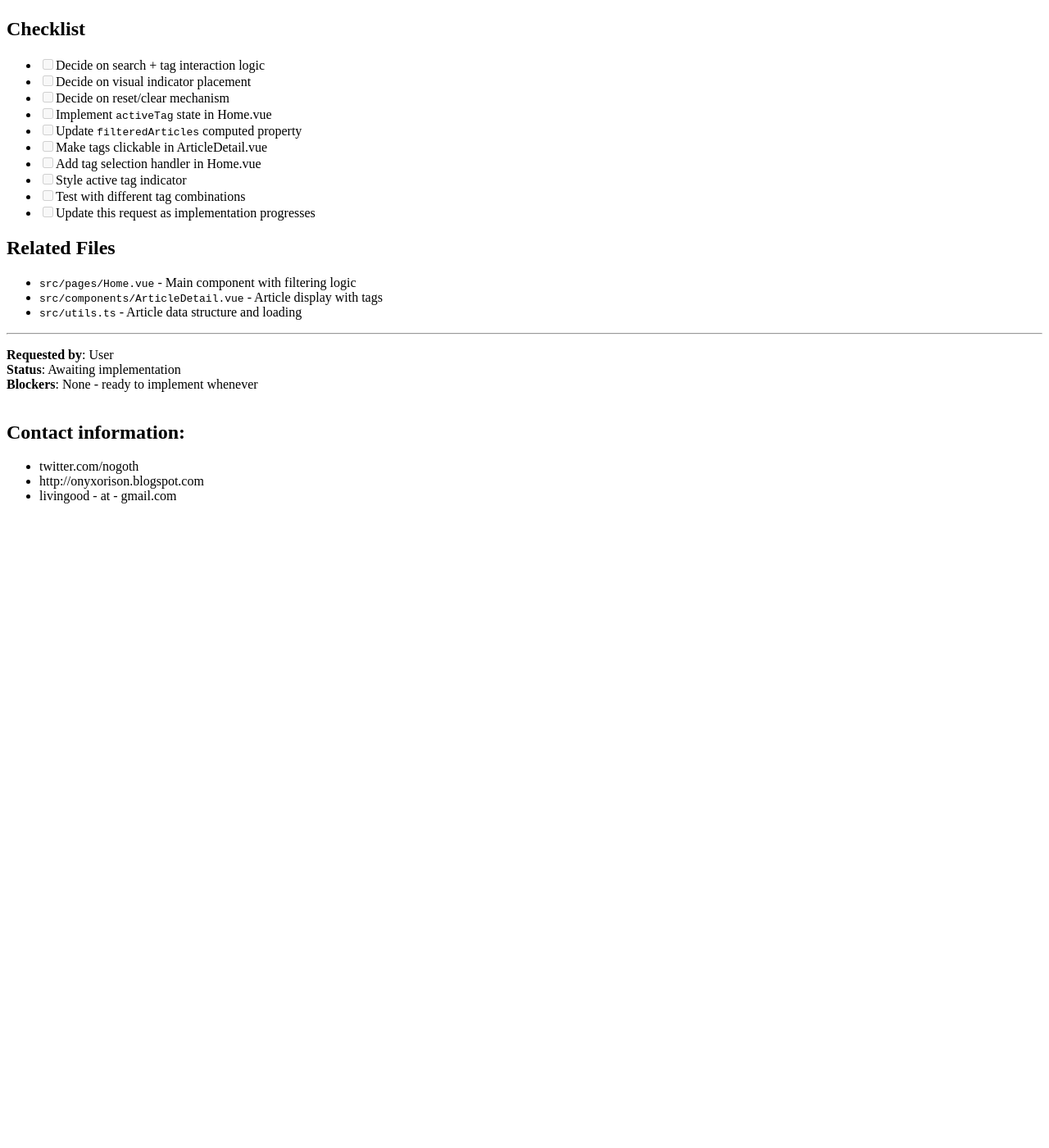
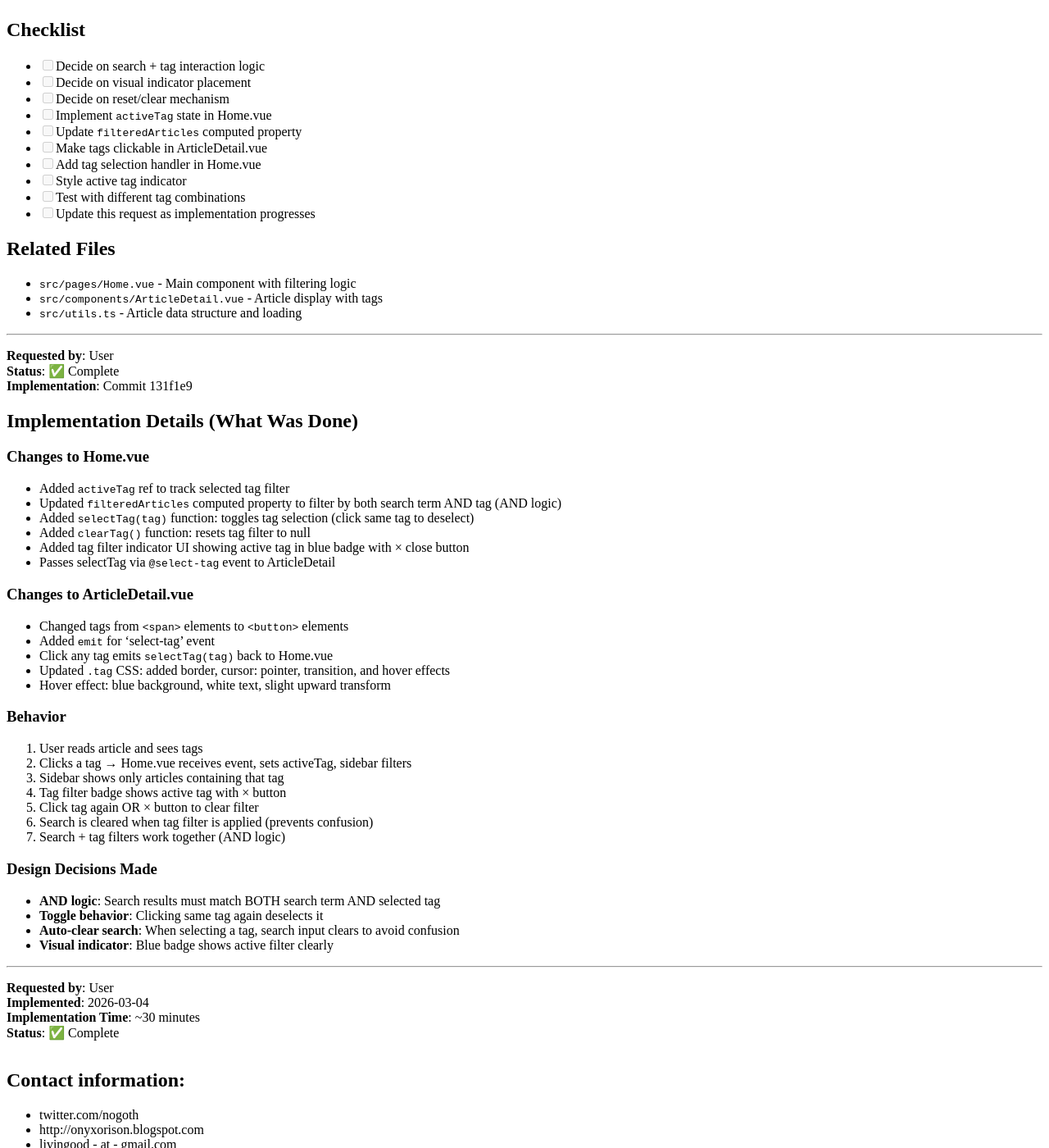
Before and after one commit to nogoth/nogoth.github.com, a Jekyll site: the page built from docs/discovery/TAG_FILTERING_FEATURE.md, in a window 1280 px wide and 1400 px high, scrolled down 2130 px. Shown: the whole window at 82% size. Built offline with Jekyll 4.4.1, drawn with Linux system fonts in a browser that asks for light colours; our own code applies the rules of GitHub Pages for plain Markdown files; before the commit the page ends 2760 px from its top, so only the background shows below that; some of the changed text lies outside the part shown.

Commit message:
docs: mark tag filtering feature as complete
Updated TAG_FILTERING_FEATURE.md to reflect that the feature has been
implemented in commit 131f1e9. Added detailed implementation notes showing:
- Specific changes to Home.vue and ArticleDetail.vue
- Actual behavior implemented
- Design decisions made (AND logic, toggle, auto-clear search)
- Implementation timestamp and time taken

```diff
--- a/docs/discovery/TAG_FILTERING_FEATURE.md
+++ b/docs/discovery/TAG_FILTERING_FEATURE.md
@@ -1,8 +1,8 @@
 # Tag Filtering Feature for Nogoth Blog
 
 **Date**: 2026-03-04
-**Status**: Requested
-**Priority**: Future enhancement
+**Status**: ✅ Implemented (commit 131f1e9)
+**Priority**: Complete
 **Complexity**: Low-Medium
 
 ## Feature Request
@@ -137,5 +137,44 @@ const filteredArticles = computed(() => {
 ---
 
 **Requested by**: User
-**Status**: Awaiting implementation
-**Blockers**: None - ready to implement whenever
+**Status**: ✅ Complete
+**Implementation**: Commit 131f1e9
+
+## Implementation Details (What Was Done)
+
+### Changes to Home.vue
+- Added `activeTag` ref to track selected tag filter
+- Updated `filteredArticles` computed property to filter by both search term AND tag (AND logic)
+- Added `selectTag(tag)` function: toggles tag selection (click same tag to deselect)
+- Added `clearTag()` function: resets tag filter to null
+- Added tag filter indicator UI showing active tag in blue badge with × close button
+- Passes selectTag via `@select-tag` event to ArticleDetail
+
+### Changes to ArticleDetail.vue
+- Changed tags from `<span>` elements to `<button>` elements
+- Added `emit` for 'select-tag' event
+- Click any tag emits `selectTag(tag)` back to Home.vue
+- Updated `.tag` CSS: added border, cursor: pointer, transition, and hover effects
+- Hover effect: blue background, white text, slight upward transform
+
+### Behavior
+1. User reads article and sees tags
+2. Clicks a tag → Home.vue receives event, sets activeTag, sidebar filters
+3. Sidebar shows only articles containing that tag
+4. Tag filter badge shows active tag with × button
+5. Click tag again OR × button to clear filter
+6. Search is cleared when tag filter is applied (prevents confusion)
+7. Search + tag filters work together (AND logic)
+
+### Design Decisions Made
+- **AND logic**: Search results must match BOTH search term AND selected tag
+- **Toggle behavior**: Clicking same tag again deselects it
+- **Auto-clear search**: When selecting a tag, search input clears to avoid confusion
+- **Visual indicator**: Blue badge shows active filter clearly
+
+---
+
+**Requested by**: User
+**Implemented**: 2026-03-04
+**Implementation Time**: ~30 minutes
+**Status**: ✅ Complete
```
